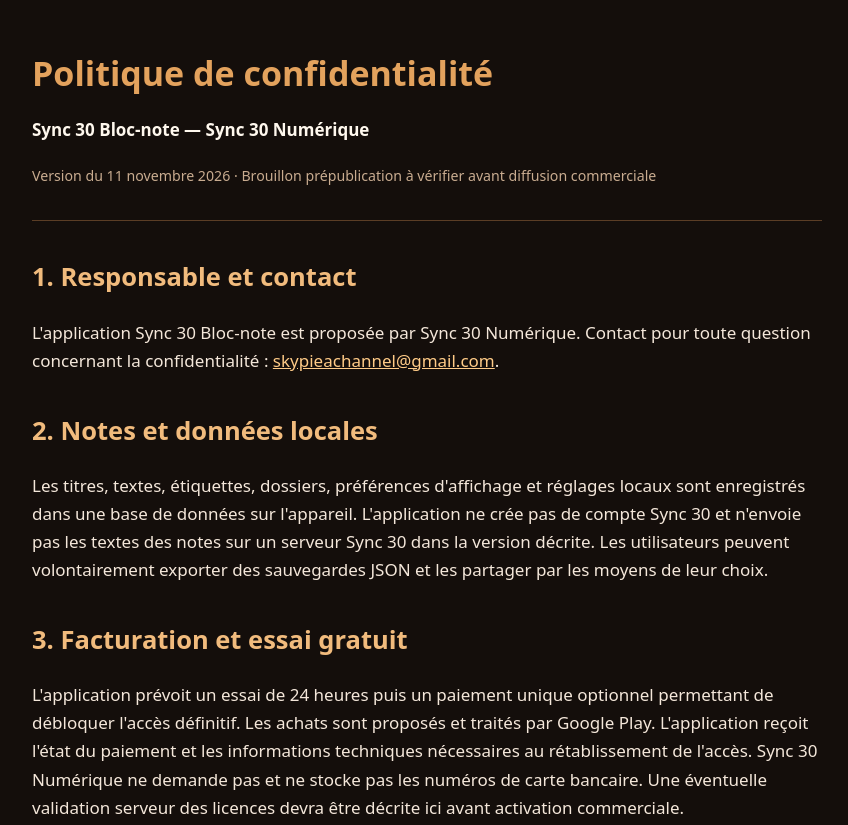
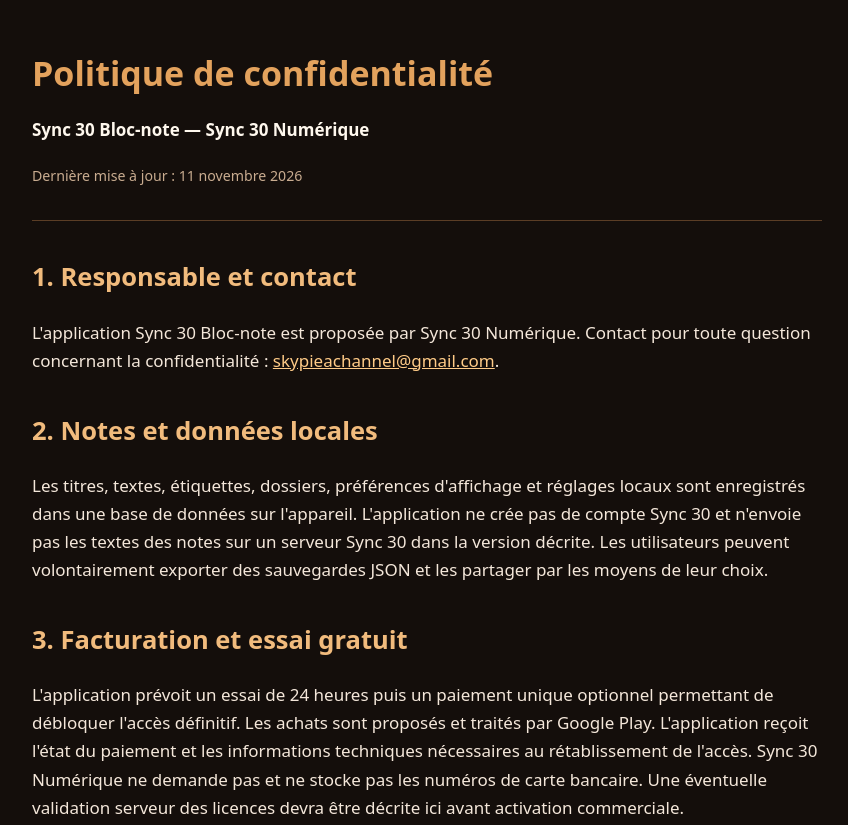
Before and after one commit to Chasmet/Bloc-note, a plain HTML site: page docs/politique-confidentialite-blocnote.html in a window 1280 px wide. Shown: the top 825 px of the page, without its empty margins (213-1061 px from the left). Drawn offline with Linux system fonts and the light colour scheme.

Commit message:
docs(play): finaliser texte confidentialité et reconstruire le kit Google Play

```diff
--- a/docs/politique-confidentialite-blocnote.html
+++ b/docs/politique-confidentialite-blocnote.html
@@ -2,7 +2,7 @@
 <html lang="fr"><head><meta charset="utf-8"><meta name="viewport" content="width=device-width,initial-scale=1">
 <title>Politique de confidentialité — Sync 30 Bloc-note</title>
 <style>body{margin:0;background:#140e0b;color:#f4e7da;font:17px/1.65 system-ui,Arial,sans-serif}main{max-width:790px;margin:auto;padding:30px 22px 75px}h1{color:#e3a25d;line-height:1.2}h2{color:#f1bb7d;margin-top:34px}a{color:#ffcb87}small{color:#c9ac90}strong{color:#fff8ee}header{border-bottom:1px solid #5b3d25;padding-bottom:14px}ul{padding-left:23px}</style></head>
-<body><main><header><h1>Politique de confidentialité</h1><strong>Sync 30 Bloc-note — Sync 30 Numérique</strong><p><small>Version du 11 novembre 2026 · Brouillon prépublication à vérifier avant diffusion commerciale</small></p></header>
+<body><main><header><h1>Politique de confidentialité</h1><strong>Sync 30 Bloc-note — Sync 30 Numérique</strong><p><small>Dernière mise à jour : 11 novembre 2026</small></p></header>
 <h2>1. Responsable et contact</h2><p>L'application Sync 30 Bloc-note est proposée par Sync 30 Numérique. Contact pour toute question concernant la confidentialité : <a href="mailto:skypieachannel@gmail.com">skypieachannel@gmail.com</a>.</p>
 <h2>2. Notes et données locales</h2><p>Les titres, textes, étiquettes, dossiers, préférences d'affichage et réglages locaux sont enregistrés dans une base de données sur l'appareil. L'application ne crée pas de compte Sync 30 et n'envoie pas les textes des notes sur un serveur Sync 30 dans la version décrite. Les utilisateurs peuvent volontairement exporter des sauvegardes JSON et les partager par les moyens de leur choix.</p>
 <h2>3. Facturation et essai gratuit</h2><p>L'application prévoit un essai de 24 heures puis un paiement unique optionnel permettant de débloquer l'accès définitif. Les achats sont proposés et traités par Google Play. L'application reçoit l'état du paiement et les informations techniques nécessaires au rétablissement de l'accès. Sync 30 Numérique ne demande pas et ne stocke pas les numéros de carte bancaire. Une éventuelle validation serveur des licences devra être décrite ici avant activation commerciale.</p>
```
Also changed, not shown: 1 other file.
